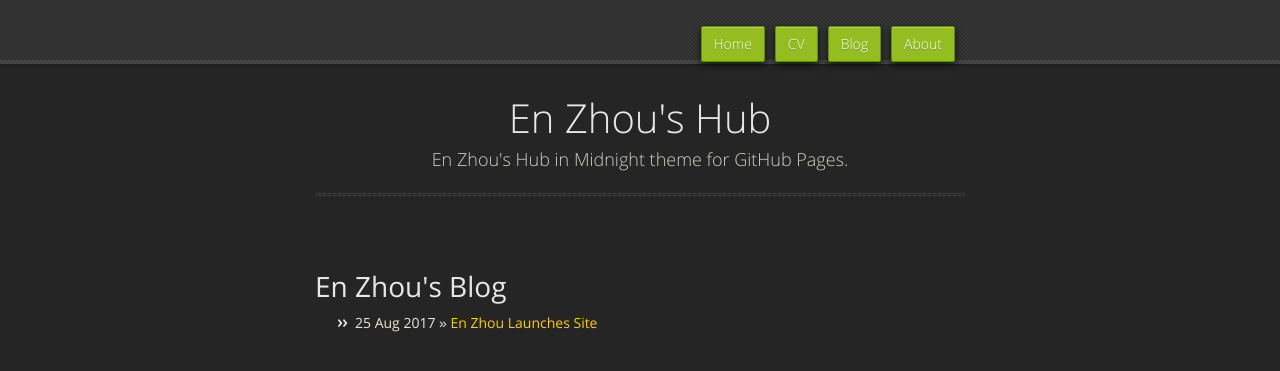
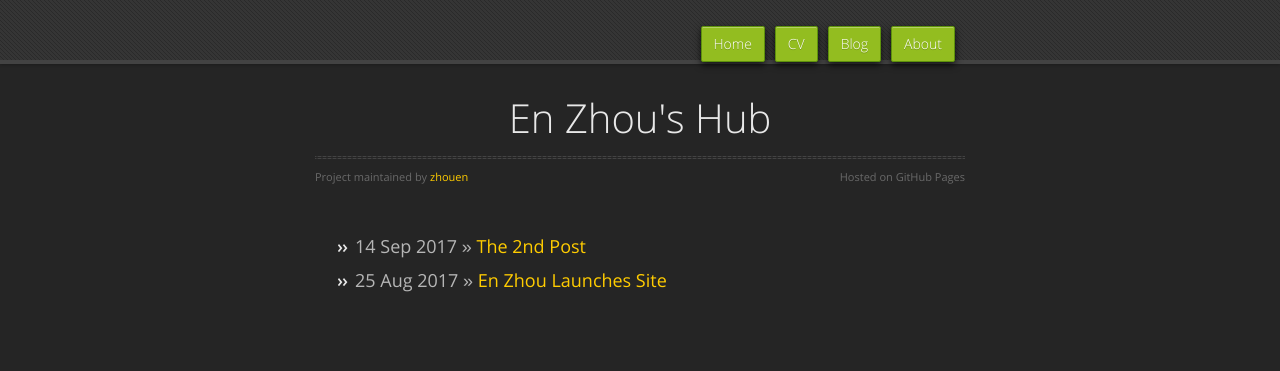
Before and after one commit to zhouen/zhouen.github.io, a Jekyll site: the page built from blog/index.html, in a window 1280 px wide. Shown: the top 371 px of the page. Built offline with Jekyll 4.4.1, drawn with Linux system fonts in a browser that asks for light colours; nearby versions of some CDN libraries; the repository's description, which GitHub fills in, is left out.

Commit message:
Add a post

```diff
--- a/_config.yml
+++ b/_config.yml
@@ -1,5 +1,5 @@
 title: En Zhou's Hub
-description: En Zhou's Hub in Midnight theme for GitHub Pages.
+# description: En Zhou's Hub in Midnight theme for GitHub Pages.
 show_downloads: false
 google_analytics: UA-105338850-1
 theme: jekyll-theme-midnight
--- a/_layouts/default.html
+++ b/_layouts/default.html
@@ -15,7 +15,6 @@
     <link rel="stylesheet" href="{{ '/assets/css/ie.css' | relative_url }}">
     <![endif]-->
     <meta name="viewport" content="width=device-width, initial-scale=1, user-scalable=no">
-
   </head>
 
     <body>
@@ -43,8 +42,8 @@
           <h1>{{ site.title | default: site.github.repository_name }}</h1>
           <p>{{ site.description | default: site.github.project_tagline }}</p>
           <hr>
-          <!-- <span class="credits left">Project maintained by <a href="{{ site.github.owner_url }}">{{ site.github.owner_name }}</a></span>
-          <span class="credits right">Hosted on GitHub Pages &mdash; Theme by <a href="https://twitter.com/michigangraham">mattgraham</a></span> -->
+          <span class="credits left">Project maintained by <a href="https://github.com/zhouen">zhouen</a></span>
+          <span class="credits right">Hosted on GitHub Pages</span>
         </div>
 
         {{ content }}
--- /dev/null
+++ b/_posts/2017-09-14-Another-post.md
@@ -0,0 +1,7 @@
+---
+layout: post
+title: "The 2nd Post"
+date: 2017-09-14
+---
+
+Let's how the multiple posts look like.
--- a/blog/index.html
+++ b/blog/index.html
@@ -1,12 +1,16 @@
 ---
 layout: default
-title: En Zhou's Blog
+<!-- title: En Zhou's Blog -->
 ---
 <h1>{{ page.title }}</h1>
 <ul class="posts">
 
   {% for post in site.posts %}
-    <li><span>{{ post.date | date_to_string }}</span> &raquo; <a href="{{ post.url }}" title="{{ post.title }}">{{ post.title }}</a></li>
+    <li>
+      <h3>
+        <span>{{ post.date | date_to_string }}</span> &raquo; <a href="{{ post.url }}" title="{{ post.title }}">{{ post.title }}</a>
+      </h3>
+    </li>
   {% endfor %}
 
 </ul>
```
Also changed, not shown: cv/index.html (+9 -9 lines), index.html (+4 -4 lines), README.md.
